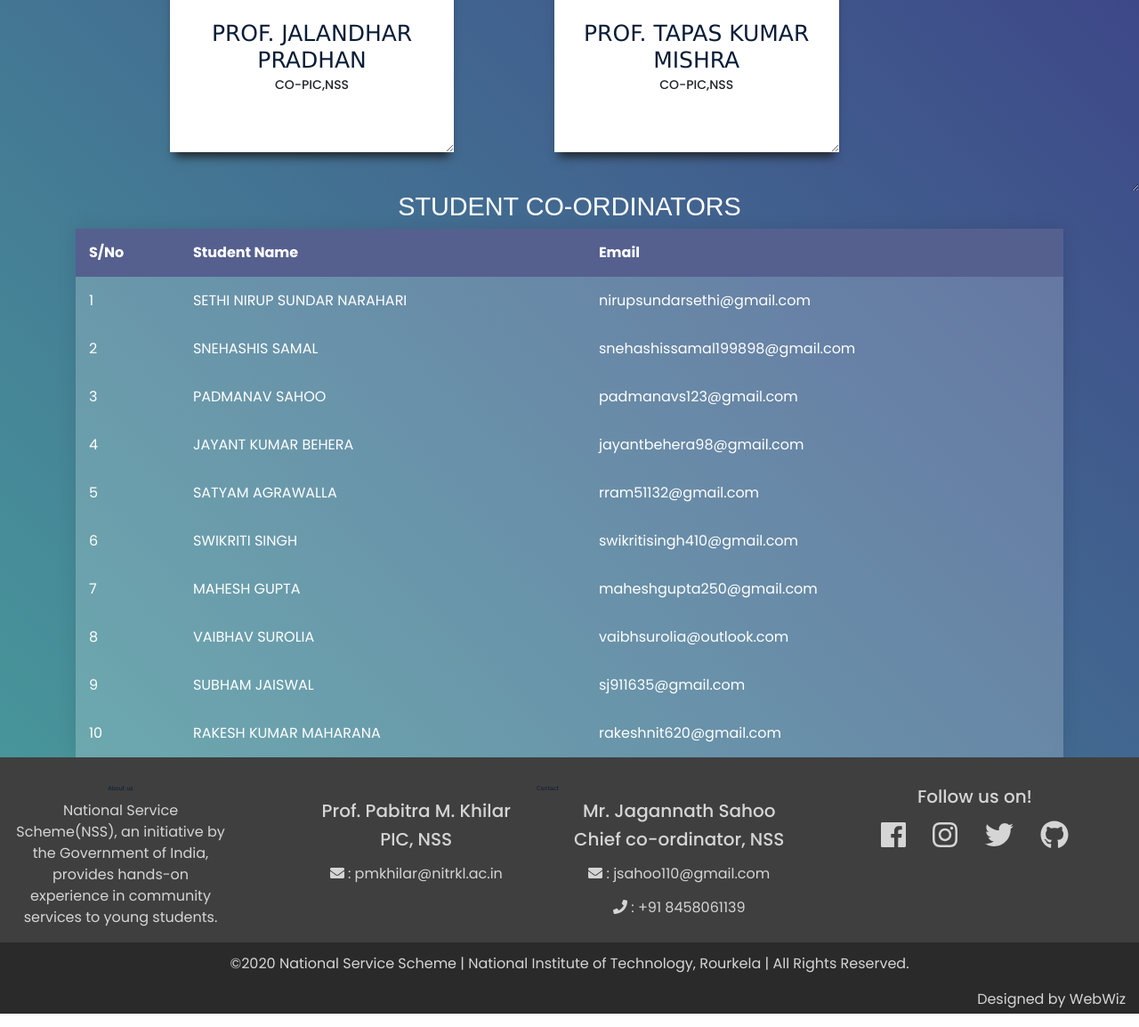
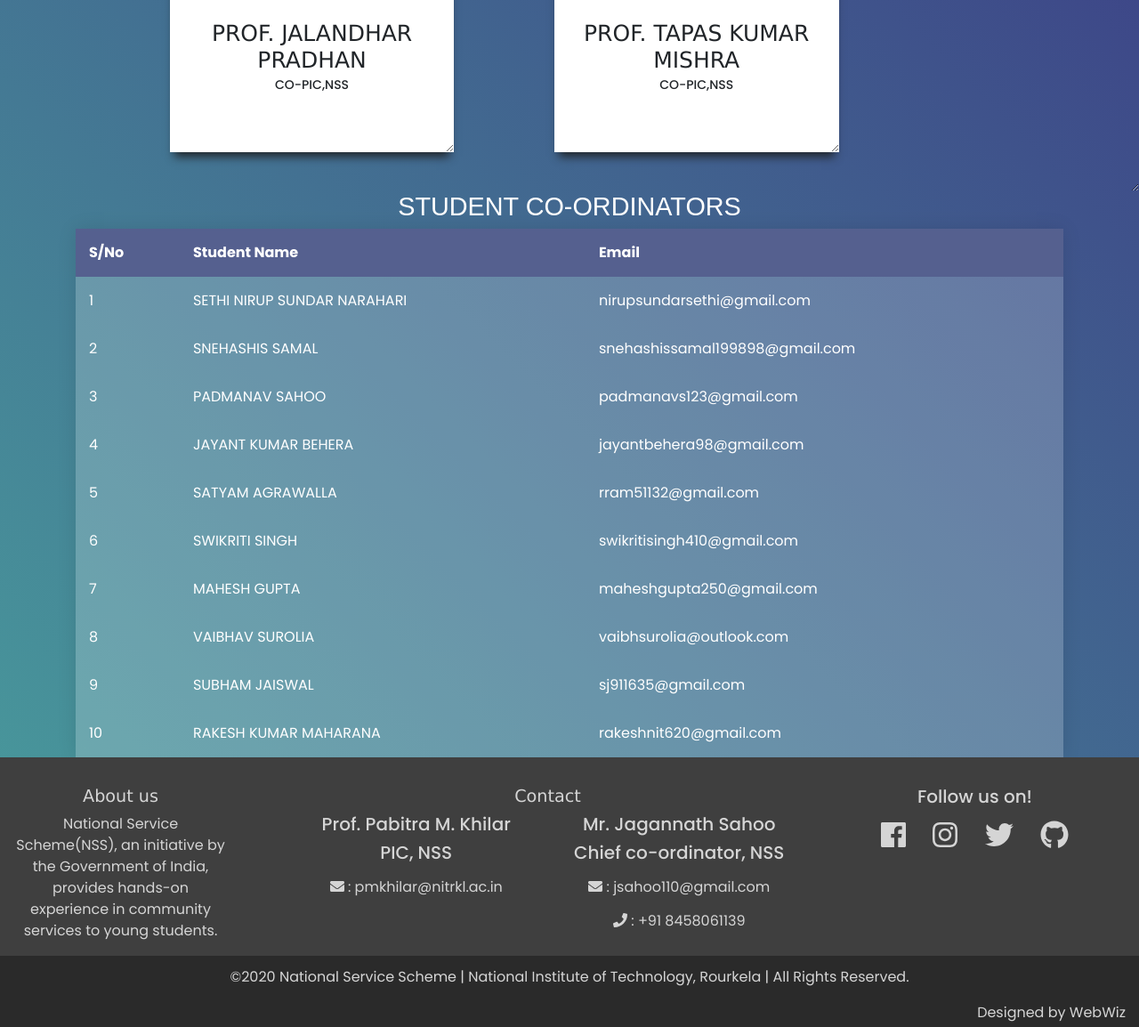
Before and after one commit to Webwiznitr/Project-NSS, a PHP site: page /teams.html in a window 1280 px wide. Shown: the part 760-1914 px from the top of the page at 89% size. Run offline with PHP 8.4, Linux system fonts and the light colour scheme; some libraries are stand-ins or nearby versions.

Commit message:
Minor footer changes

```diff
--- a/css/style1.css
+++ b/css/style1.css
@@ -117,6 +117,12 @@ h3{
     font-weight: 700;
 
 }
+
+.contact h3{
+    color: white;
+    font-weight: 400;
+    font-size: 1.5rem;
+}
 /* Responsive Style */
 
 
--- a/css/teams.css
+++ b/css/teams.css
@@ -8,8 +8,7 @@ h1{
 }
 h3{
     font-family:Verdana;
-    color: #091D36;
-    font-size:40%;
+    font-size: 120%;
 }
 .navbar{
     background-color: #091D36;
@@ -80,7 +79,9 @@ h3{
     overflow:auto;
     resize:both;
 }
-
+.member__title{
+    font-size: 2rem;
+}
 .user img {
     width: 200px;
     overflow:auto;
```
